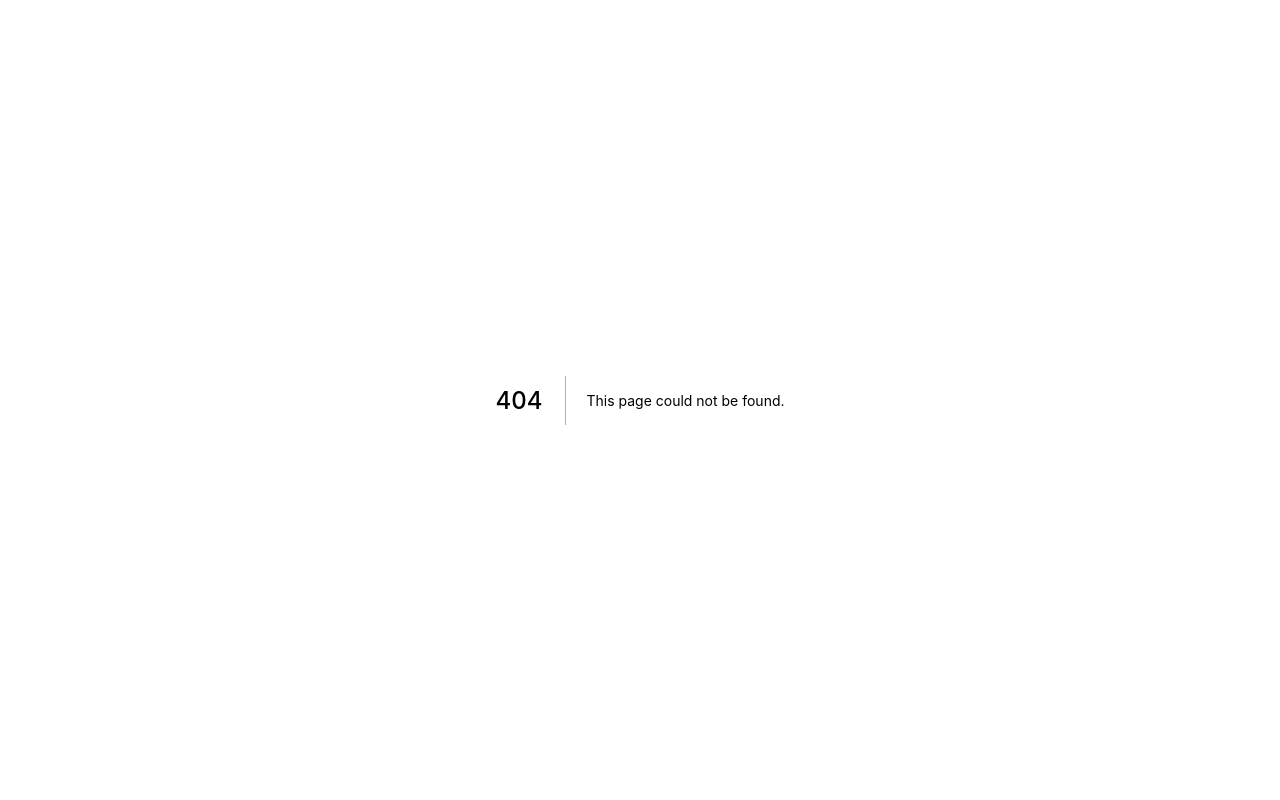
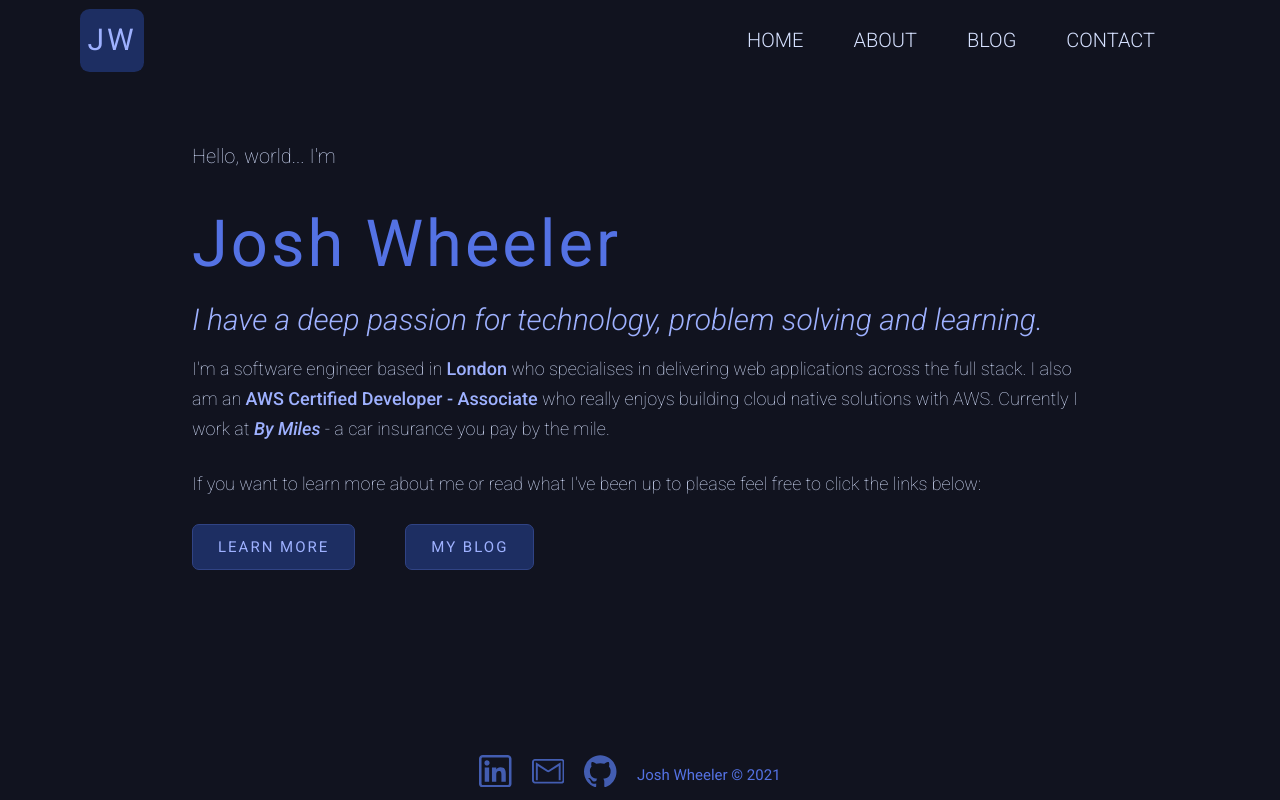
Before and after one commit to jltwheeler/personal-website, a Next.js app: page /blog in a window 1280 px wide. Before the commit this address had no page. Built offline with nearby package versions, Linux system fonts and the light colour scheme.

Commit message:
initial blog page

```diff
--- /dev/null
+++ b/pages/blog/index.tsx
@@ -0,0 +1,35 @@
+import Head from 'next/head';
+import styled from 'styled-components';
+
+import { Footer, Hero, Navbar } from '../../components';
+import { ThemeProps } from '../../config';
+
+const MainStyle = styled.main`
+  min-height: 100vh;
+  overflow: hidden;
+  display: block;
+  position: relative;
+  padding-bottom: 5rem;
+
+  @media (max-width: ${(props: ThemeProps) => props.theme.sizes['s']}px) {
+    padding-bottom: 10rem;
+  }
+`;
+
+export default function Home() {
+  return (
+    <>
+      <Head>
+        <title>Josh Wheeler | Blog</title>
+        <meta name="description" content="Josh Wheeler's personal tech blog." />
+        <link rel="icon" href="/favicon.ico" />
+      </Head>
+
+      <MainStyle>
+        <Navbar />
+        <Hero />
+        <Footer />
+      </MainStyle>
+    </>
+  );
+}
```
